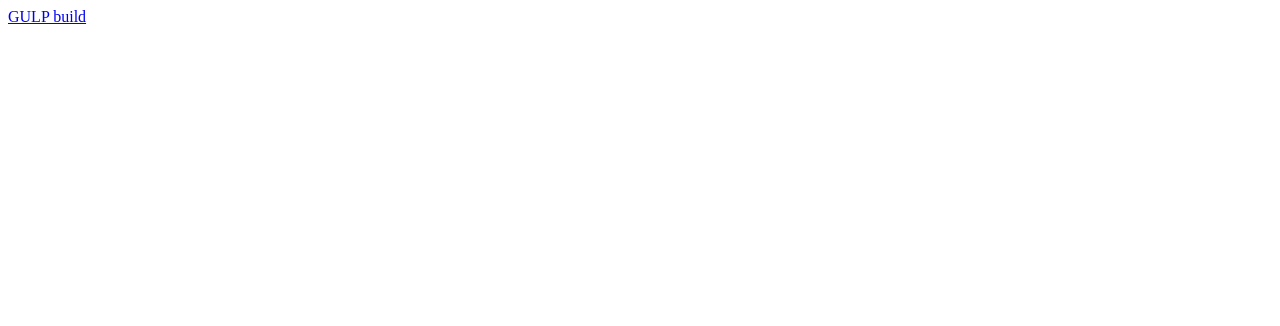
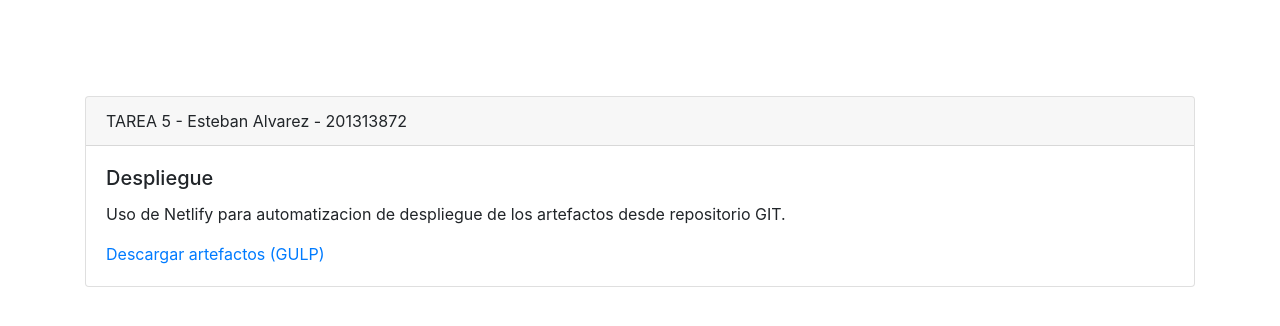
Before and after one commit to estebanalvarez/TAREA4, a website: page public/index.html in a window 1280 px wide. Drawn offline with nearby package versions, Linux system fonts and the light colour scheme.

Commit message:
html para el despliegue del link de descarga de artefactos

```diff
--- a/public/index.html
+++ b/public/index.html
@@ -4,11 +4,31 @@
 <head>
     <meta charset="UTF-8">
     <meta name="viewport" content="width=device-width, initial-scale=1.0">
+    <link rel="stylesheet" href="https://stackpath.bootstrapcdn.com/bootstrap/4.4.1/css/bootstrap.min.css" integrity="sha384-Vkoo8x4CGsO3+Hhxv8T/Q5PaXtkKtu6ug5TOeNV6gBiFeWPGFN9MuhOf23Q9Ifjh" crossorigin="anonymous">
     <title>Files</title>
 </head>
 
 <body>
-    <a href="/tarea5/code.zip">GULP build</a>
+    <br>
+    <br>
+    <br>
+    <br>
+    <div class="container">
+
+        <div class="card">
+            <div class="card-header">
+                TAREA 5 - Esteban Alvarez - 201313872
+            </div>
+            <div class="card-body">
+                <h5 class="card-title">Despliegue</h5>
+                <p class="card-text">Uso de Netlify para automatizacion de despliegue de los artefactos desde repositorio GIT.</p>
+                <a href="/code.zip" class="stretched-link">Descargar artefactos (GULP)</a>
+            </div>
+        </div>
+
+    </div>
+
+
 </body>
 
 </html>
```
